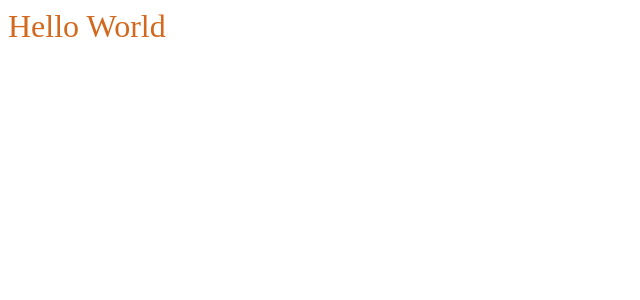
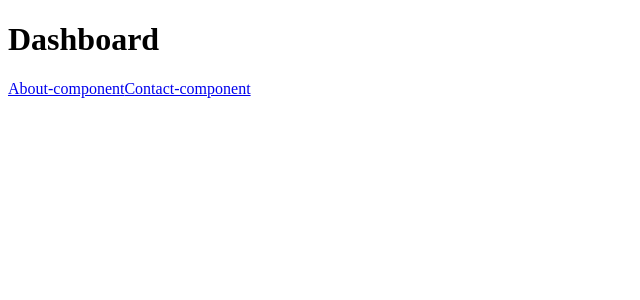
Before and after one commit to AltCampus/ISDB, a React (Create React App) app in the folder client/: page / in a window 1280 px wide. Shown: the top 300 px of the page, without its empty margins (0-640 px from the left). Built offline with nearby package versions, Linux system fonts and the light colour scheme.

Commit message:
basic routing example

```diff
--- a/client/src/App.js
+++ b/client/src/App.js
@@ -1,5 +1,10 @@
 import React, { Component } from 'react';
+import { BrowserRouter, Switch, Route} from 'react-router-dom'
 import './scss/App.scss';
+import Dashboard from './components/Dashboard';
+import About from './components/About';
+import Contact from './components/Contact';
+
 
 class App extends Component {
   constructor(props) {
@@ -9,11 +14,15 @@ class App extends Component {
 
   render() {
     return (
-      <div className="App">
-        <header className="App-header">
-          Hello World
-        </header>
+      <BrowserRouter>
+        <div className="App">
+          <Switch>
+            <Route exact path='/' component={Dashboard} />
+            <Route exact path='/about' component={About} />
+            <Route exact path='/contact' component={Contact} />
+          </Switch>
       </div>
+      </BrowserRouter>
     );
   }
 }
--- /dev/null
+++ b/client/src/components/About.js
@@ -0,0 +1,11 @@
+import React, { Component } from 'react'
+
+export default class About extends Component {
+  render() {
+    return (
+      <div>
+        <h1>About</h1>
+      </div>
+    )
+  }
+}
--- /dev/null
+++ b/client/src/components/Contact.js
@@ -0,0 +1,12 @@
+import React, { Component } from 'react'
+import { Link } from 'react-router-dom'
+export default class Contact extends Component {
+  render() {
+    return (
+      <div>
+        <h1>Contact</h1>
+        <Link to="/">Dashboard</Link>
+      </div>
+    )
+  }
+}
--- a/client/src/components/Dashboard.js
+++ b/client/src/components/Dashboard.js
@@ -0,0 +1,21 @@
+import React, { Component } from 'react'
+import { Link } from 'react-router-dom'
+// import { connect } from 'react-redux';
+
+class Dashboard extends Component {
+
+  state = {
+    todo: ''
+  }
+  render() {
+    return (
+      <div>
+        <h1>Dashboard</h1>
+        <Link to='./about'>About-component</Link>
+        <Link to='./contact'>Contact-component</Link>
+      </div>
+    )
+  }
+}
+
+export default Dashboard;
--- a/client/src/index.js
+++ b/client/src/index.js
@@ -2,8 +2,15 @@ import React from 'react';
 import ReactDOM from 'react-dom';
 import App from './App';
 import * as serviceWorker from './serviceWorker';
+import { Provider } from 'react-redux';
+import store from './store/store';
 
-ReactDOM.render(<App />, document.getElementById('root'));
+
+ReactDOM.render(
+<Provider store = {store}>
+  <App />
+</Provider>
+, document.getElementById('root'));
 
 // If you want your app to work offline and load faster, you can change
 // unregister() to register() below. Note this comes with some pitfalls.
--- a/client/src/store/store.js
+++ b/client/src/store/store.js
@@ -0,0 +1,5 @@
+import { createStore } from 'redux';
+
+const store = createStore(() => {});
+
+export default store;
--- a/package.json
+++ b/package.json
@@ -10,7 +10,11 @@
     "pug": "^2.0.3",
     "react": "^16.7.0",
     "react-dom": "^16.7.0",
-    "react-scripts": "2.1.1"
+    "react-redux": "^6.0.0",
+    "react-router-dom": "^4.3.1",
+    "react-scripts": "2.1.1",
+    "redux": "^4.0.1",
+    "redux-thunk": "^2.3.0"
   },
   "scripts": {
     "start": "NODE_ENV=development nodemon app.js",
```
Also changed, not shown: client/src/reducers/index.js (added), 1 other file (tests, documents, lock files or other folders).
